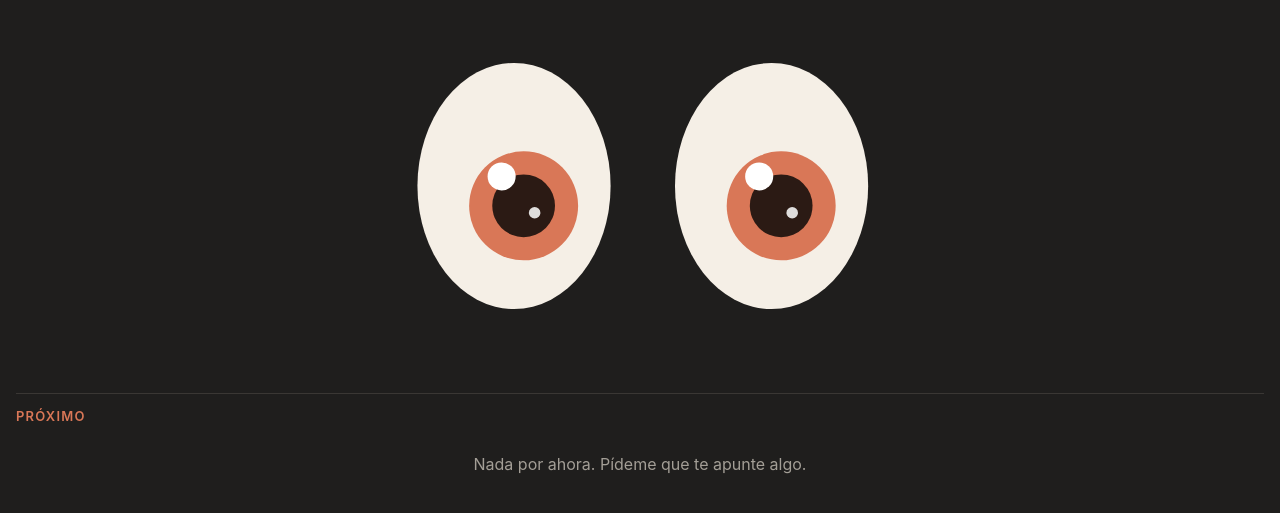
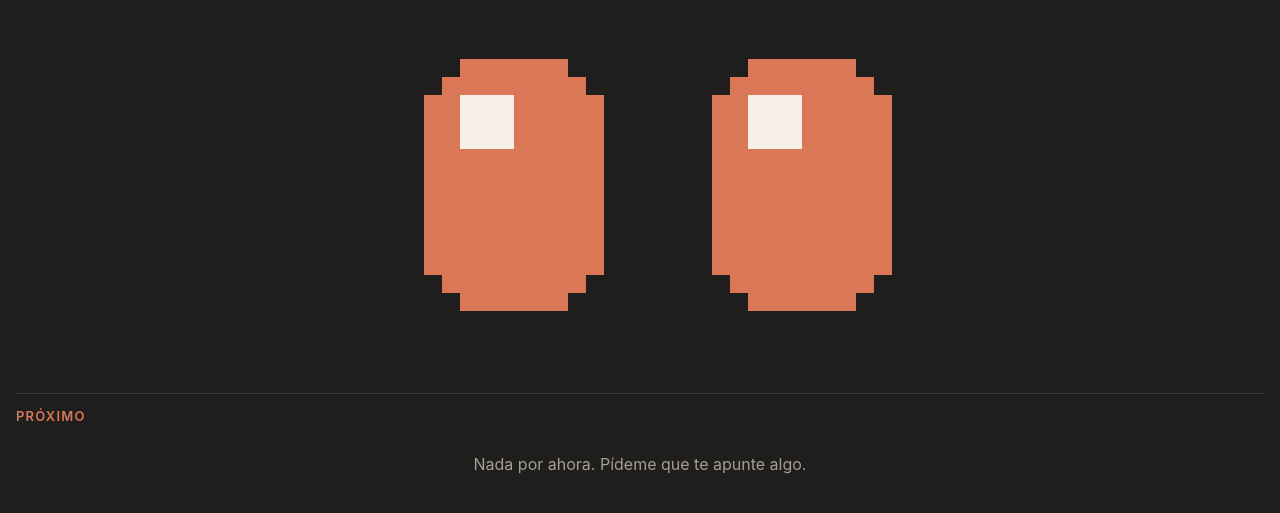
Before and after one commit to deimos97/claudio-task-assistant, a website with bundled scripts: page web/index.html in a window 1280 px wide. Shown: the part 41-554 px from the top of the page. Built offline with nearby package versions, Linux system fonts and the light colour scheme; no server answers.

Commit message:
Ojos en pixel art con colores planos e icono a juego

```diff
--- a/web/eyes.js
+++ b/web/eyes.js
@@ -1,113 +1,103 @@
-// Ojos de Claudio: SVG animado con requestAnimationFrame.
-// Cada estado define unos objetivos (mirada, párpados, tamaño…) y los valores
-// actuales se acercan a ellos suavemente. Encima van parpadeos y miradas al azar.
+// Ojos de Claudio en pixel art: colores planos sobre una rejilla pequeña (canvas de
+// 40×22 px) que el CSS amplía con `image-rendering: pixelated`.
+// Cada estado define objetivos (mirada, apertura, párpado…); los valores actuales se
+// acercan suavemente y al dibujar se redondean a píxeles enteros, lo que da el
+// movimiento "a saltitos" típico del pixel art.
 
-const NS = 'http://www.w3.org/2000/svg';
-const BG = '#1f1e1d';
-const SCLERA = '#f5efe6';
-const IRIS = '#d97757';
-const PUPIL = '#2b1a14';
+const GRID_W = 40;
+const GRID_H = 22;
 
-const RX = 60;   // radio horizontal del ojo
-const RY = 76;   // radio vertical del ojo
-const EYES = [{ cx: 122, cy: 118 }, { cx: 278, cy: 118 }];
+const C = {
+  bg: '#1f1e1d',
+  eye: '#d97757',      // coral
+  shine: '#f5efe6',    // brillo crema
+  blush: '#a8523b',    // coral oscuro (sólido, sin transparencias)
+  zz: '#a39e96',
+};
 
-// Objetivos por estado. look: -1..1; lids: 0 abierto … 1 cerrado.
+const BASE_W = 10;
+const BASE_H = 14;
+const CENTERS = [12, 28];   // x de cada ojo
+const CENTER_Y = 11;
+
+// shape: 'open' (bloque redondeado), 'happy' (arco ∩), 'closed' (arco ‿)
+// lid: cuánto tapa el párpado por arriba (0..1), por ojo [izq, der]
 const STATES = {
-  idle:      { look: [0, 0],      lidTop: 0, lidBottom: 0,    scale: 1,    pupil: 1,    blush: 0,   zz: 0, glance: true,  blinkEvery: [2.5, 6] },
-  listening: { look: [0, -0.05],  lidTop: 0,    lidBottom: 0,    scale: 1.08, pupil: 1.2,  blush: 0.2, zz: 0, glance: false, blinkEvery: [4, 8] },
-  thinking:  { look: [0.65, -0.7], lidTop: 0.22, lidBottom: 0.08, scale: 0.98, pupil: 0.9, blush: 0,   zz: 0, glance: false, blinkEvery: [3, 6], wander: true },
-  talking:   { look: [0, 0.05],   lidTop: 0.04, lidBottom: 0.05, scale: 1.02, pupil: 1.05, blush: 0.3, zz: 0, glance: false, blinkEvery: [2, 4], talk: true },
-  happy:     { look: [0, -0.2],   lidTop: 0,    lidBottom: 0.5,  scale: 1.04, pupil: 1.1,  blush: 0.9, zz: 0, glance: false, blinkEvery: [99, 99] },
-  sleepy:    { look: [0, 0.35],   lidTop: 0.55, lidBottom: 0.05, scale: 0.97, pupil: 0.9,  blush: 0,   zz: 0, glance: true,  blinkEvery: [3, 5], slowBlink: true },
-  sleeping:  { look: [0, 0.3],    lidTop: 1,    lidBottom: 0,    scale: 0.96, pupil: 0.9,  blush: 0,   zz: 1, glance: false, blinkEvery: [99, 99], breathe: true },
+  idle:      { shape: 'open',   look: [0, 0],      lid: [0, 0],       scale: 1,    blush: 0, zz: 0, glance: true,  blinkEvery: [2.5, 6] },
+  listening: { shape: 'open',   look: [0, -0.2],   lid: [0, 0],       scale: 1.15, blush: 0, zz: 0, glance: false, blinkEvery: [4, 8] },
+  thinking:  { shape: 'open',   look: [0.8, -0.8], lid: [0.35, 0.1],  scale: 0.95, blush: 0, zz: 0, glance: false, blinkEvery: [3, 6], wander: true },
+  talking:   { shape: 'open',   look: [0, 0.1],    lid: [0, 0],       scale: 1,    blush: 1, zz: 0, glance: false, blinkEvery: [2, 4], talk: true },
+  happy:     { shape: 'happy',  look: [0, 0],      lid: [0, 0],       scale: 1,    blush: 1, zz: 0, glance: false, blinkEvery: [99, 99] },
+  sleepy:    { shape: 'open',   look: [0, 0.6],    lid: [0.55, 0.55], scale: 0.95, blush: 0, zz: 0, glance: true,  blinkEvery: [3, 5], slowBlink: true },
+  sleeping:  { shape: 'closed', look: [0, 0.4],    lid: [0, 0],       scale: 1,    blush: 0, zz: 1, glance: false, blinkEvery: [99, 99], breathe: true },
 };
+
+// Letra Z de 4×4 para cuando duerme
+const Z = ['1111', '0010', '0100', '1111'];
 
 const rand = (a, b) => a + Math.random() * (b - a);
 const clamp = (v, a = 0, b = 1) => Math.min(b, Math.max(a, v));
-
-function el(name, attrs = {}, parent) {
-  const n = document.createElementNS(NS, name);
-  for (const [k, v] of Object.entries(attrs)) n.setAttribute(k, v);
-  if (parent) parent.appendChild(n);
-  return n;
-}
+const R = Math.round;
 
 export class Eyes {
-  constructor(svg) {
-    this.svg = svg;
+  constructor(canvas) {
+    this.canvas = canvas;
+    canvas.width = GRID_W;
+    canvas.height = GRID_H;
+    this.ctx = canvas.getContext('2d');
+    this.ctx.imageSmoothingEnabled = false;
+
     this.state = 'idle';
-    this.cur = { lookX: 0, lookY: 0, lidTop: 0, lidBottom: 0, scale: 1, pupil: 1, blush: 0, zz: 0 };
-    this.glance = [0, 0];           // mirada aleatoria
-    this.pointer = null;            // mirada hacia el dedo { x, y, until }
-    this.blink = 0;                 // 0..1, se suma al párpado superior
+    this.cur = { lookX: 0, lookY: 0, lidL: 0, lidR: 0, scale: 1, blush: 0, zz: 0 };
+    this.glance = [0, 0];
+    this.pointer = null;
+    this.blink = 0;
     this.blinkStart = -1;
     this.nextBlink = performance.now() + 1500;
     this.nextGlance = performance.now() + 2000;
-    this.pop = 0;                   // pequeño "rebote" al cambiar de estado
-    this.build();
+    this.pop = 0;
     this.last = performance.now();
     requestAnimationFrame((t) => this.frame(t));
-  }
-
-  build() {
-    const s = this.svg;
-    s.innerHTML = '';
-    const defs = el('defs', {}, s);
-    this.root = el('g', {}, s);
-    this.parts = EYES.map((e, i) => {
-      const clip = el('clipPath', { id: `eye-clip-${i}` }, defs);
-      el('ellipse', { rx: RX, ry: RY }, clip);
-
-      const g = el('g', {}, this.root);
-      const inner = el('g', { 'clip-path': `url(#eye-clip-${i})` }, g);
-      // Algo más pequeño que el recorte: así los párpados tapan también el borde suavizado
-      el('ellipse', { rx: RX - 1.5, ry: RY - 1.5, fill: SCLERA }, inner);
-      const iris = el('g', {}, inner);
-      el('circle', { r: 33, fill: IRIS }, iris);
-      const pupil = el('circle', { r: 19, fill: PUPIL }, iris);
-      const shine = el('g', {}, inner);
-      el('circle', { cx: -11, cy: -13, r: 8.5, fill: '#fff' }, shine);
-      el('circle', { cx: 9, cy: 9, r: 3.5, fill: '#fff', opacity: 0.85 }, shine);
-      // Párpados del color del fondo: el superior baja, el inferior (cúpula) sube y hace la sonrisa ^_^
-      const lidTop = el('ellipse', { rx: 110, ry: 95, fill: BG }, inner);
-      const lidTopFill = el('rect', { x: -120, y: -400, width: 240, height: 0, fill: BG }, inner);
-      const lidBottom = el('ellipse', { rx: 100, ry: 80, fill: BG }, inner);
-      // Línea de ojo cerrado (aparece al final del parpadeo y al dormir)
-      const closed = el('path', {
-        d: `M ${-RX * 0.78} 4 Q 0 ${RY * 0.42} ${RX * 0.78} 4`,
-        fill: 'none', stroke: SCLERA, 'stroke-width': 7, 'stroke-linecap': 'round', opacity: 0,
-      }, g);
-      const blush = el('ellipse', { cx: i === 0 ? -14 : 14, cy: RY + 18, rx: 26, ry: 11, fill: IRIS, opacity: 0 }, g);
-      return { e, g, iris, pupil, shine, lidTop, lidTopFill, lidBottom, closed, blush };
-    });
-
-    this.zz = el('text', {
-      x: 340, y: 40, fill: '#a39e96', 'font-size': 26, 'font-weight': 600,
-      'font-family': '-apple-system, system-ui, sans-serif', opacity: 0,
-    }, s);
-    this.zz.textContent = 'z z';
   }
 
   setState(name) {
     if (!STATES[name] || name === this.state) return;
     this.state = name;
     this.pop = 1;
-    const now = performance.now();
-    this.nextBlink = now + rand(400, 1200);
-    if (name !== 'idle' && name !== 'sleepy') this.glance = [0, 0];
+    this.nextBlink = performance.now() + rand(400, 1200);
+    if (!STATES[name].glance) this.glance = [0, 0];
   }
 
   /** Mirar hacia un punto de la pantalla (coordenadas de cliente) durante un rato. */
   lookAt(clientX, clientY, ms = 1800) {
-    const r = this.svg.getBoundingClientRect();
+    const r = this.canvas.getBoundingClientRect();
     const x = clamp(((clientX - r.left) / r.width) * 2 - 1, -1, 1);
-    const y = clamp(((clientY - (r.top + r.height / 2)) / (r.height * 1.2)) * 2, -1, 1);
+    const y = clamp(((clientY - (r.top + r.height / 2)) / r.height) * 2, -1, 1);
     this.pointer = { x, y, until: performance.now() + ms };
   }
 
-  doBlink() {
-    this.blinkStart = performance.now();
+  // ---------- primitivas de dibujo (todo en píxeles enteros) ----------
+  px(x, y, w, h, color) {
+    this.ctx.fillStyle = color;
+    this.ctx.fillRect(R(x), R(y), R(w), R(h));
+  }
+
+  roundedBlock(x, y, w, h, color) {
+    if (w < 5 || h < 5) return this.px(x, y, w, h, color);
+    this.px(x + 2, y, w - 4, h, color);
+    this.px(x + 1, y + 1, w - 2, h - 2, color);
+    this.px(x, y + 2, w, h - 4, color);
+  }
+
+  /** Arco de grosor `thick`: curve > 0 → ∩ (contento), curve < 0 → ‿ (dormido). */
+  arc(cx, cy, w, curve, thick, color) {
+    const left = R(cx - w / 2);
+    const half = (w - 1) / 2;
+    for (let c = 0; c < w; c++) {
+      const t = (c - half) / half;
+      const y = R(cy + t * t * curve);
+      this.px(left + c, y, 1, thick, color);
+    }
   }
 
   frame(now) {
@@ -116,86 +106,105 @@ export class Eyes {
     const st = STATES[this.state];
     const t = now / 1000;
 
-    // Miradas al azar en reposo
+    // Miradas al azar
     if (st.glance && now > this.nextGlance) {
-      this.glance = Math.random() < 0.35 ? [0, 0] : [rand(-0.8, 0.8), rand(-0.5, 0.5)];
+      this.glance = Math.random() < 0.35 ? [0, 0] : [rand(-1, 1), rand(-0.7, 0.7)];
       this.nextGlance = now + rand(1200, 4200);
     }
-
-    // Objetivo de mirada
     let tx = st.look[0] + (st.glance ? this.glance[0] : 0);
     let ty = st.look[1] + (st.glance ? this.glance[1] : 0);
-    if (st.wander) { tx += Math.sin(t * 0.9) * 0.15; ty += Math.cos(t * 0.7) * 0.08; }
+    if (st.wander) { tx += Math.sin(t * 0.9) * 0.2; ty += Math.cos(t * 0.7) * 0.15; }
     if (this.pointer && now < this.pointer.until && this.state !== 'sleeping') {
       tx = this.pointer.x; ty = this.pointer.y;
     }
 
-    // Parpadeo
+    // Parpadeo (se cierra hacia el centro)
     if (now > this.nextBlink) {
-      this.doBlink();
-      // A veces doble parpadeo
-      this.nextBlink = now + (Math.random() < 0.15 ? 260 : rand(...st.blinkEvery) * 1000);
+      this.blinkStart = now;
+      this.nextBlink = now + (Math.random() < 0.15 ? 280 : rand(...st.blinkEvery) * 1000);
     }
-    const blinkDur = st.slowBlink ? 420 : 170;
     if (this.blinkStart >= 0) {
-      const p = (now - this.blinkStart) / blinkDur;
+      const p = (now - this.blinkStart) / (st.slowBlink ? 450 : 180);
       this.blink = p >= 1 ? 0 : Math.sin(Math.PI * p);
       if (p >= 1) this.blinkStart = -1;
     }
 
-    // Suavizado exponencial hacia los objetivos
+    // Suavizado hacia los objetivos
     const c = this.cur;
     const k = (speed) => 1 - Math.exp(-dt * speed);
-    c.lookX += (tx - c.lookX) * k(9);
-    c.lookY += (ty - c.lookY) * k(9);
-    c.lidTop += (st.lidTop - c.lidTop) * k(6);
-    c.lidBottom += (st.lidBottom - c.lidBottom) * k(7);
-    c.scale += (st.scale - c.scale) * k(6);
-    c.pupil += (st.pupil - c.pupil) * k(5);
-    c.blush += (st.blush - c.blush) * k(3);
-    c.zz += (st.zz - c.zz) * k(2);
-    this.pop += (0 - this.pop) * k(5);
+    c.lookX += (clamp(tx, -1, 1) - c.lookX) * k(10);
+    c.lookY += (clamp(ty, -1, 1) - c.lookY) * k(10);
+    c.lidL += (st.lid[0] - c.lidL) * k(6);
+    c.lidR += (st.lid[1] - c.lidR) * k(6);
+    c.scale += (st.scale - c.scale) * k(7);
+    c.blush += (st.blush - c.blush) * k(4);
+    c.zz += (st.zz - c.zz) * k(3);
+    this.pop += (0 - this.pop) * k(6);
 
-    // Movimientos de todo el conjunto
-    let bob = Math.sin(t * 1.3) * 2.5;                       // "respirar" en reposo
-    if (st.breathe) bob = Math.sin(t * 0.8) * 4;
-    let squash = 1;
+    this.draw(st, t);
+    requestAnimationFrame((tt) => this.frame(tt));
+  }
+
+  draw(st, t) {
+    const c = this.cur;
+    this.px(0, 0, GRID_W, GRID_H, C.bg);
+
+    let bob = Math.sin(t * 1.4) > 0.6 ? -1 : 0;          // pequeño "respirar" a saltos
+    if (st.breathe) bob = R(Math.sin(t * 0.8));
+    let talkH = 0;
     if (st.talk) {
-      const talk = Math.abs(Math.sin(t * 9)) * (0.6 + 0.4 * Math.sin(t * 2.3));
-      bob -= talk * 4;
-      squash = 1 - talk * 0.04;
-    }
-    const popScale = 1 + this.pop * 0.06;
-
-    const lidTop = clamp(Math.max(c.lidTop, this.blink));
-    for (const p of this.parts) {
-      const { cx, cy } = p.e;
-      const ox = c.lookX * 7;          // el ojo entero se desplaza un poco (paralaje)
-      const oy = c.lookY * 5 + bob;
-      const sc = c.scale * popScale;
-      p.g.setAttribute('transform', `translate(${cx + ox} ${cy + oy}) scale(${sc} ${sc * squash})`);
-
-      const ix = c.lookX * 24, iy = c.lookY * 30;
-      p.iris.setAttribute('transform', `translate(${ix} ${iy})`);
-      p.pupil.setAttribute('r', (19 * c.pupil).toFixed(2));
-      p.shine.setAttribute('transform', `translate(${ix * 0.6} ${iy * 0.6})`);
-
-      // Borde del párpado superior: de -RY (abierto) a +RY (cerrado)
-      const topEdge = -RY + lidTop * (2 * RY + 45); // +45: cerrado del todo también por los lados
-      p.lidTop.setAttribute('cy', (topEdge - 95).toFixed(2));
-      p.lidTopFill.setAttribute('height', Math.max(0, topEdge - 95 + 400 + 1).toFixed(2)); // tapa lo que queda por encima de la elipse
-      // Borde del párpado inferior: de +RY (abierto) hacia arriba
-      const bottomEdge = RY - c.lidBottom * 2 * RY;
-      p.lidBottom.setAttribute('cy', (bottomEdge + 80).toFixed(2));
-
-      p.closed.setAttribute('opacity', clamp((lidTop - 0.82) / 0.18).toFixed(3));
-      p.blush.setAttribute('opacity', (c.blush * 0.55).toFixed(3));
+      const v = Math.abs(Math.sin(t * 8)) * (0.6 + 0.4 * Math.sin(t * 2.1));
+      talkH = R(v * 3);                                   // los ojos "rebotan" al hablar
+      bob -= R(v * 1.5);
     }
 
-    this.zz.setAttribute('opacity', (c.zz * (0.55 + 0.45 * Math.sin(t * 1.5))).toFixed(3));
-    this.zz.setAttribute('transform', `translate(0 ${Math.sin(t * 0.8) * -6})`);
+    const dx = R(c.lookX * 3);
+    const dy = R(c.lookY * 2);
+    const sc = c.scale * (1 + this.pop * 0.12);
+    const w = R(BASE_W * sc);
+    const hFull = R(BASE_H * sc) - talkH;
+    const open = 1 - this.blink;
 
-    requestAnimationFrame((tt) => this.frame(tt));
+    CENTERS.forEach((cx0, i) => {
+      const cx = cx0 + dx;
+      const cy = CENTER_Y + dy + bob;
+      const left = R(cx - w / 2);
+
+      if (st.shape === 'happy') {
+        this.arc(cx, cy - 3, w, 4, 3, C.eye);            // ∩ ∩
+      } else if (st.shape === 'closed') {
+        this.arc(cx, cy + 2, w, -3, 2, C.eye);           // ‿ ‿
+      } else if (open < 0.2) {
+        this.px(left, cy - 1, w, 2, C.eye);              // mitad del parpadeo: una raya
+      } else {
+        const h = Math.max(3, R(hFull * open));
+        const top = R(cy - h / 2);
+        this.roundedBlock(left, top, w, h, C.eye);
+        // Párpado: tapa la parte de arriba con el color del fondo (borde plano)
+        const cut = R(h * (i === 0 ? c.lidL : c.lidR));
+        if (cut > 0) this.px(left, top, w, cut, C.bg);
+        // Brillo: bloque crema arriba a la izquierda, se mueve un poco con la mirada
+        const visible = h - cut;
+        const sx = left + 2 + (c.lookX > 0.5 ? 1 : 0);
+        const sy = top + cut + 2;
+        if (visible >= 8) this.px(sx, sy, 3, 3, C.shine);
+        else if (visible >= 5) this.px(sx, sy, 2, 2, C.shine);
+      }
+
+      // Mejillas
+      if (c.blush > 0.5) {
+        const happy = st.shape === 'happy';
+        const out = happy ? 2 : 0;   // contento: un poco más fuera para no tocar el arco
+        const bx = i === 0 ? cx - w / 2 - 1 - out : cx + w / 2 - 2 + out;
+        this.px(bx, cy + (happy ? 5 : 8), 3, 2, C.blush);
+      }
+    });
+
+    // Zzz
+    if (c.zz > 0.5 && Math.sin(t * 1.6) > -0.5) {
+      const zy = 1 + R(Math.sin(t * 0.8));
+      Z.forEach((row, y) => [...row].forEach((b, x) => { if (b === '1') this.px(34 + x, zy + y, 1, 1, C.zz); }));
+    }
   }
 }
 
--- a/web/index.html
+++ b/web/index.html
@@ -23,7 +23,7 @@
 
   <main>
     <section class="face" id="face" aria-label="Claudio">
-      <svg id="eyes" viewBox="0 0 400 240" role="img" aria-label="Ojos de Claudio"></svg>
+      <canvas id="eyes" role="img" aria-label="Ojos de Claudio"></canvas>
       <p id="caption" class="caption"></p>
     </section>
 
--- a/web/style.css
+++ b/web/style.css
@@ -68,7 +68,14 @@ main {
   justify-content: center;
   min-height: 0;
 }
-#eyes { width: 100%; max-height: 100%; overflow: visible; }
+#eyes {
+  width: 100%;
+  max-height: 100%;
+  aspect-ratio: 40 / 22;
+  object-fit: contain;
+  image-rendering: pixelated;   /* píxeles nítidos al ampliar */
+  image-rendering: crisp-edges;
+}
 .caption {
   margin: 0;
   min-height: 1.4em;
```
Also changed, not shown: AGENTS.md (+2 -2 lines), ROADMAP.md (+2 -1 lines), web/icon-180.png, web/icon-512.png, web/icon.svg.
